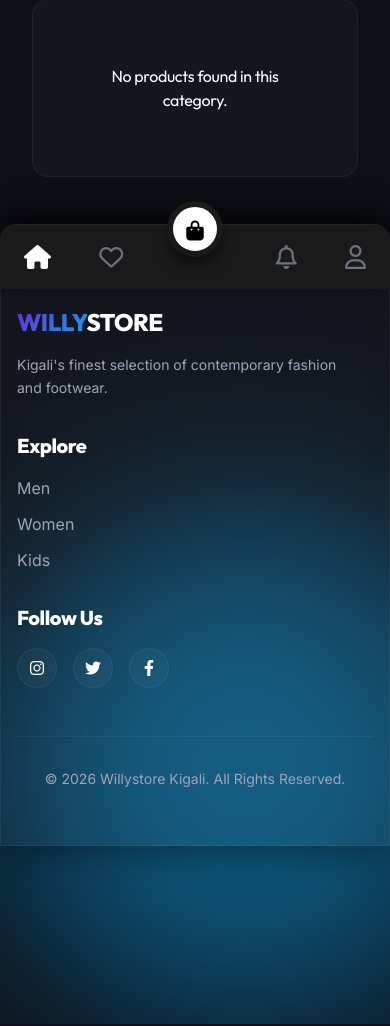
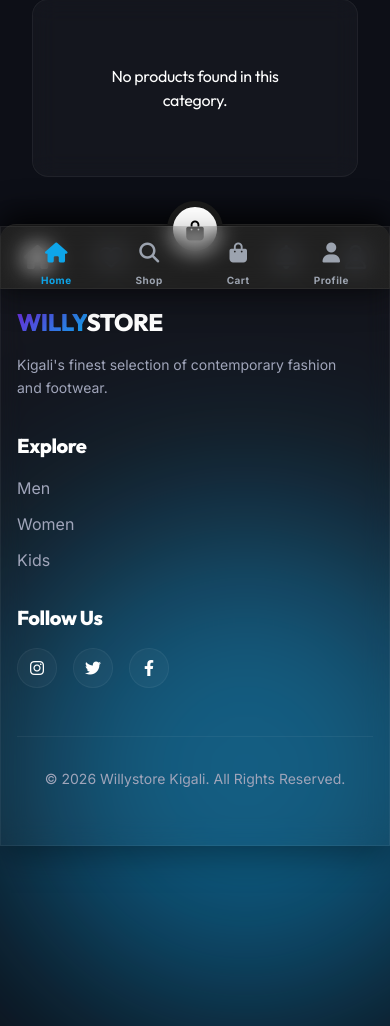
Before and after one commit to guillainkalisa/willystore, a Django app: page / in a window 390 px wide; the page is wider, and only the part inside the window is pictured. Shown: the part 555-1581 px from the top of that part. Run offline with Django 5.2, Linux system fonts and the light colour scheme; data that the repository does not hold is empty; some libraries are stand-ins or nearby versions.

Commit message:
Add ultimate mobile UX enhancements (manifest, bottom nav, haptics)

```diff
--- a/static/css/style.css
+++ b/static/css/style.css
@@ -15,10 +15,33 @@
 }
 
 /* Reset & Defaults */
+html {
+    scroll-behavior: smooth;
+}
+
 * {
     margin: 0;
     padding: 0;
     box-sizing: border-box;
+}
+
+/* Custom Scrollbar for App-Like Feel */
+::-webkit-scrollbar {
+    width: 6px;
+    height: 6px;
+}
+
+::-webkit-scrollbar-track {
+    background: transparent;
+}
+
+::-webkit-scrollbar-thumb {
+    background: rgba(255, 255, 255, 0.1);
+    border-radius: 10px;
+}
+
+::-webkit-scrollbar-thumb:hover {
+    background: var(--accent-primary);
 }
 
 body {
@@ -31,9 +54,18 @@
     min-height: 100vh;
     display: flex;
     flex-direction: column;
+    -webkit-overflow-scrolling: touch;
+    /* Momentum scrolling on iOS */
+    overscroll-behavior-y: none;
+    /* Prevent pull-to-refresh bounce on App UI */
 }
 
-h1, h2, h3, h4, h5, h6 {
+h1,
+h2,
+h3,
+h4,
+h5,
+h6 {
     font-family: var(--font-heading);
     font-weight: 700;
     letter-spacing: -0.02em;
@@ -85,8 +117,13 @@
 }
 
 @keyframes drift {
-    0% { transform: translate(0, 0) scale(1); }
-    100% { transform: translate(30px, -30px) scale(1.1); }
+    0% {
+        transform: translate(0, 0) scale(1);
+    }
+
+    100% {
+        transform: translate(30px, -30px) scale(1.1);
+    }
 }
 
 /* Glassmorphism Utilities */
@@ -109,7 +146,8 @@
 }
 
 .navbar.scrolled {
-    background: rgba(13, 15, 23, 0.85); /* Solidify on scroll */
+    background: rgba(13, 15, 23, 0.85);
+    /* Solidify on scroll */
 }
 
 .nav-container {
@@ -220,7 +258,8 @@
     max-width: 300px;
 }
 
-.footer-links h4, .footer-social h4 {
+.footer-links h4,
+.footer-social h4 {
     font-size: 1.2rem;
     margin-bottom: 1.5rem;
 }
@@ -235,7 +274,8 @@
 
 .footer-links ul li a:hover {
     color: var(--text-primary);
-    padding-left: 5px; /* Micro animation */
+    padding-left: 5px;
+    /* Micro animation */
 }
 
 .social-icons {
@@ -332,7 +372,8 @@
 .product-image-container {
     position: relative;
     width: 100%;
-    padding-top: 120%; /* Aspect ratio for clothes/shoes */
+    padding-top: 120%;
+    /* Aspect ratio for clothes/shoes */
     overflow: hidden;
     border-radius: var(--border-radius) var(--border-radius) 0 0;
     background: rgba(255, 255, 255, 0.02);
@@ -349,7 +390,8 @@
 }
 
 .product-card:hover .product-image-container img {
-    transform: scale(1.05); /* Smooth zoom effect */
+    transform: scale(1.05);
+    /* Smooth zoom effect */
 }
 
 .product-badge {
@@ -477,6 +519,7 @@
     overflow: hidden;
     box-shadow: var(--glass-shadow);
 }
+
 .hero-image::after {
     content: '';
     position: absolute;
@@ -488,21 +531,31 @@
 /* Responsive */
 @media (max-width: 768px) {
     .nav-links {
-        display: none; /* Hide for mobile, implement hamburger later if needed */
+        display: none;
+        /* Hide for mobile, implement hamburger later if needed */
     }
+
     .hero {
         flex-direction: column;
         text-align: center;
         padding-top: 4rem;
     }
+
     .hero-content h1 {
         font-size: 3rem;
     }
+
     .hero-content p {
         margin: 0 auto 2rem auto;
     }
+
     .hero-image {
         width: 100%;
         margin-top: 2rem;
     }
+
+    body {
+        /* Add padding so the sticky bottom nav doesn't hide content */
+        padding-bottom: calc(75px + env(safe-area-inset-bottom, 16px));
+    }
 }
--- a/templates/base.html
+++ b/templates/base.html
@@ -4,7 +4,12 @@
 
 <head>
     <meta charset="UTF-8">
-    <meta name="viewport" content="width=device-width, initial-scale=1.0">
+    <meta name="viewport"
+        content="width=device-width, initial-scale=1.0, maximum-scale=1.0, user-scalable=no, viewport-fit=cover">
+    <meta name="theme-color" content="#0d0f17">
+    <link rel="manifest" href="{% static 'manifest.json' %}">
+    <meta name="apple-mobile-web-app-capable" content="yes">
+    <meta name="apple-mobile-web-app-status-bar-style" content="black-translucent">
     <meta name="description" content="Willystore - Kigali's Premium Shoes and Clothes Destination.">
     <title>{% block title %}Willystore - Premium Kigali Fashion{% endblock %}</title>
     <link
@@ -386,8 +391,48 @@
         </div>
     </div>
 
+    <!-- Native App Bottom Navigation (Mobile Only) -->
+    <nav
+        class="md:hidden fixed bottom-0 left-0 w-full glassmorphism border-t border-[var(--glass-border)] z-[2000] flex justify-around items-center px-2 py-3 pb-[env(safe-area-inset-bottom,16px)]">
+        <a href="/"
+            class="flex flex-col items-center gap-1 text-center {% if request.path == '/' %}text-accent-secondary{% else %}text-gray-400 hover:text-white{% endif %} transition-colors">
+            <i class="fas fa-home text-xl mb-0.5"></i>
+            <span class="text-[10px] font-bold tracking-wider">Home</span>
+        </a>
+        <a href="{% url 'store:product_list' %}"
+            class="flex flex-col items-center gap-1 text-center {% if 'product' in request.path %}text-accent-secondary{% else %}text-gray-400 hover:text-white{% endif %} transition-colors">
+            <i class="fas fa-search text-xl mb-0.5"></i>
+            <span class="text-[10px] font-bold tracking-wider">Shop</span>
+        </a>
+        <button @click="if(navigator.vibrate) navigator.vibrate(50); cartOpen = true"
+            class="relative flex flex-col items-center gap-1 text-center text-gray-400 hover:text-white transition-colors">
+            <div class="relative">
+                <i class="fas fa-shopping-bag text-xl mb-0.5"></i>
+                <span x-show="cartCount > 0" x-text="cartCount"
+                    class="absolute -top-2 -right-3 bg-red-500 text-white text-[9px] font-bold px-1.5 py-0.5 rounded-full border border-[var(--bg-color)] min-w-[16px] text-center shadow-md"></span>
+            </div>
+            <span class="text-[10px] font-bold tracking-wider">Cart</span>
+        </button>
+        <a href="{% if user.is_authenticated %}{% url 'dashboard:index' %}{% else %}{% url 'login' %}{% endif %}"
+            class="flex flex-col items-center gap-1 text-center text-gray-400 hover:text-white transition-colors">
+            <i class="fas fa-user text-xl mb-0.5"></i>
+            <span class="text-[10px] font-bold tracking-wider">Profile</span>
+        </a>
+    </nav>
+
     <!-- Scripts -->
     <script src="{% static 'js/main.js' %}"></script>
+    <script>
+        if ('serviceWorker' in navigator) {
+            window.addEventListener('load', () => {
+                navigator.serviceWorker.register('/sw.js').then((registration) => {
+                    console.log('ServiceWorker registered seamlessly with scope: ', registration.scope);
+                }, (err) => {
+                    console.log('ServiceWorker registration failed: ', err);
+                });
+            });
+        }
+    </script>
     {% block scripts %}{% endblock %}
 </body>
 
--- a/templates/store/product_detail.html
+++ b/templates/store/product_detail.html
@@ -96,12 +96,12 @@
             <div class="flex gap-4 mt-3">
                 <div
                     class="w-16 h-16 bg-gray-100 rounded-xl p-1 border-2 border-transparent hover:border-black cursor-pointer transition-colors scale-105 shadow-sm">
-                    <img src="{% if product.main_image %}{{ product.main_image.url }}{% else %}https://images.unsplash.com/photo-1542291026-7eec264c27ff?q=80&w=200&auto=format&fit=crop{% endif %}"
+                    <img loading="lazy" src="{% if product.main_image %}{{ product.main_image.url }}{% else %}https://images.unsplash.com/photo-1542291026-7eec264c27ff?q=80&w=200&auto=format&fit=crop{% endif %}"
                         class="w-full h-full object-contain">
                 </div>
                 <div
                     class="w-16 h-16 bg-gray-100 rounded-xl p-1 border-2 border-transparent hover:border-black cursor-pointer transition-colors opacity-70">
-                    <img src="https://images.unsplash.com/photo-1600185365483-26d7a4cc7519?q=80&w=200&auto=format&fit=crop"
+                    <img loading="lazy" src="https://images.unsplash.com/photo-1600185365483-26d7a4cc7519?q=80&w=200&auto=format&fit=crop"
                         class="w-full h-full object-contain">
                 </div>
                 <!-- Example disabled option -->
@@ -110,7 +110,7 @@
                     <div class="absolute inset-0 flex items-center justify-center z-10">
                         <div class="w-full h-[1px] bg-black rotate-45 transform origin-center absolute"></div>
                     </div>
-                    <img src="https://images.unsplash.com/photo-1595950653106-6c9ebd614d3a?q=80&w=200&auto=format&fit=crop"
+                    <img loading="lazy" src="https://images.unsplash.com/photo-1595950653106-6c9ebd614d3a?q=80&w=200&auto=format&fit=crop"
                         class="w-full h-full object-contain opacity-50">
                 </div>
             </div>
--- a/templates/store/product_list.html
+++ b/templates/store/product_list.html
@@ -24,7 +24,7 @@
 
         <!-- Abstract Decoration / Image placeholder -->
         <div class="absolute right-0 top-1/2 -translate-y-1/2 w-[60%] h-[120%] opacity-80 pointer-events-none">
-            <img src="https://images.unsplash.com/photo-1542291026-7eec264c27ff?q=80&w=2070&auto=format&fit=crop"
+            <img loading="lazy" src="https://images.unsplash.com/photo-1542291026-7eec264c27ff?q=80&w=2070&auto=format&fit=crop"
                 class="w-full h-full object-cover object-left mask-image-circle"
                 style="-webkit-mask-image: radial-gradient(circle, black 30%, transparent 70%); mask-image: radial-gradient(circle, black 30%, transparent 70%);">
         </div>
@@ -56,10 +56,10 @@
                 class="w-16 h-16 rounded-full flex items-center justify-center {% if category and category.id == c.id %}border-2 border-white{% else %}border border-gray-700 bg-gray-800{% endif %} overflow-hidden transition-all group-hover:shadow-md relative">
                 <!-- Using placeholder images or logic based on category name -->
                 {% if 'shoe' in c.title|lower %}
-                <img src="https://images.unsplash.com/photo-1542291026-7eec264c27ff?q=80&w=200&auto=format&fit=crop"
+                <img loading="lazy" src="https://images.unsplash.com/photo-1542291026-7eec264c27ff?q=80&w=200&auto=format&fit=crop"
                     class="w-full h-full object-cover">
                 {% elif 'shirt' in c.title|lower or 'clothe' in c.title|lower %}
-                <img src="https://images.unsplash.com/photo-1576566588028-4147f3842f27?q=80&w=200&auto=format&fit=crop"
+                <img loading="lazy" src="https://images.unsplash.com/photo-1576566588028-4147f3842f27?q=80&w=200&auto=format&fit=crop"
                     class="w-full h-full object-cover">
                 {% else %}
                 <i class="fas fa-tag text-2xl text-gray-400"></i>
@@ -203,7 +203,7 @@
 
             <!-- Favorite (Heart) Icon Top Left -->
             <button x-data="{ isFavorite: {% if product.id in favorite_product_ids %}true{% else %}false{% endif %} }"
-                @click.prevent="
+                @click.prevent="if(navigator.vibrate) navigator.vibrate(50);
                     {% if not request.user.is_authenticated %}
                         window.location.href = '{% url 'login' %}';
                     {% else %}
@@ -223,17 +223,17 @@
             <!-- Product Image centered -->
             <div class="w-[85%] h-[85%] relative">
                 {% if product.main_image %}
-                <img src="{{ product.main_image.url }}" alt="{{ product.title }}"
+                <img loading="lazy" src="{{ product.main_image.url }}" alt="{{ product.title }}"
                     class="w-full h-full object-contain filter drop-shadow-lg group-hover:scale-110 transition-transform duration-500">
                 {% else %}
-                <img src="https://images.unsplash.com/photo-1542291026-7eec264c27ff?q=80&w=2070&auto=format&fit=crop"
+                <img loading="lazy" src="https://images.unsplash.com/photo-1542291026-7eec264c27ff?q=80&w=2070&auto=format&fit=crop"
                     alt="Placeholder Product image"
                     class="w-full h-full object-contain filter drop-shadow-lg group-hover:scale-110 transition-transform duration-500">
                 {% endif %}
             </div>
 
             <!-- Add to Cart Icon Floating Bottom Right (overlapping) -->
-            <button @click.prevent="
+            <button @click.prevent="if(navigator.vibrate) navigator.vibrate(50);
                     fetch('{% url 'cart:cart_add' product.id %}', {
                         method: 'POST',
                         headers: {
--- a/willystore/settings.py
+++ b/willystore/settings.py
@@ -25,7 +25,7 @@
 # SECURITY WARNING: don't run with debug turned on in production!
 DEBUG = True
 
-ALLOWED_HOSTS = []
+ALLOWED_HOSTS = ['*']
 
 
 # Application definition
--- a/willystore/urls.py
+++ b/willystore/urls.py
@@ -18,6 +18,9 @@
 from django.urls import path, include
 from django.conf import settings
 from django.conf.urls.static import static
+from django.views.generic import TemplateView
+from django.conf import settings
+from django.conf.urls.static import static
 
 urlpatterns = [
     path('admin/', admin.site.urls),
@@ -26,6 +29,7 @@
     path('orders/', include('orders.urls', namespace='orders')),
     path('dashboard/', include('dashboard.urls', namespace='dashboard')),
     path('accounts/', include('django.contrib.auth.urls')),
+    path('sw.js', TemplateView.as_view(template_name='sw.js', content_type='application/javascript'), name='sw.js'),
 ]
 
 if settings.DEBUG:
```
Also changed, not shown: templates/sw.js (added, +75 -0 lines), static/manifest.json (added).
